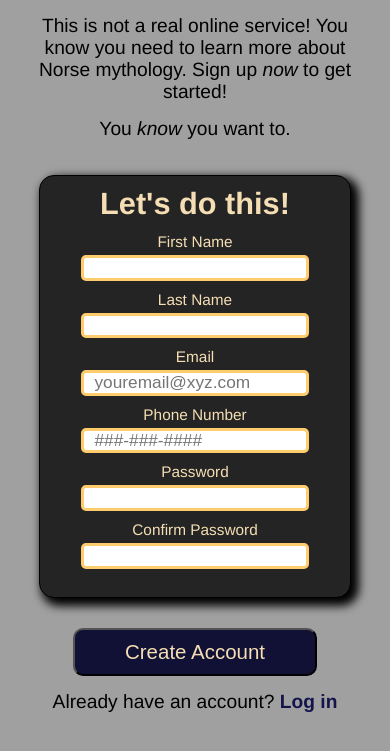
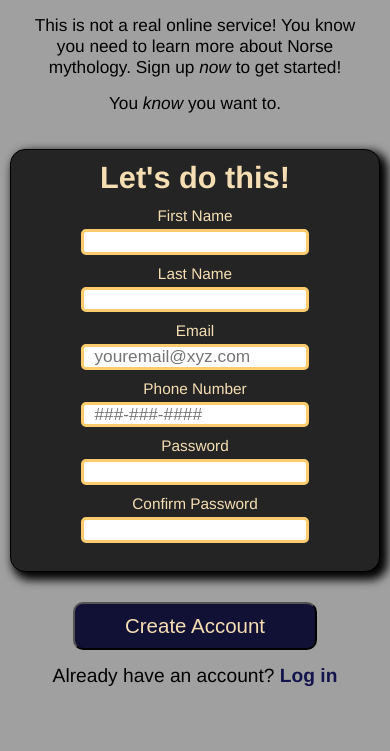
Before and after one commit to jessewwarner/sign-up-form, a plain HTML site: page index.html in a window 390 px wide. Shown: the part 105-856 px from the top of the page. Drawn offline with Linux system fonts and the light colour scheme.

Commit message:
adjust styles

```diff
--- a/css/style.css
+++ b/css/style.css
@@ -87,7 +87,7 @@ label {
 #sign-up-form {
     flex-direction: column;
     justify-content: center;
-    height: 35%;
+    height: 33%;
     width: 95%;
     background-color: rgb(36, 36, 36);
     font-size: 1.2rem;
@@ -170,11 +170,16 @@ a {
 }
 
 @media (max-width: 920px){
+    .top {
+        padding: 20px;
+        font-size: 1.5rem;
+    }
+
     #sign-up-form {
         flex-direction: column;
         align-items: center;
         width: 95%;
-        height: 100%;
+        height: 70%;
         padding: 10px;
     }
 
@@ -213,15 +218,7 @@ a {
 
     .top {
         padding: 20px;
-        font-size: 1.5rem;
-    }
-
-    #sign-up-form {
-        flex-direction: column;
-        align-items: center;
-        width: 80%;
-        height: 100%;
-        padding: 10px;
+        font-size: 1.35rem;
     }
 
     .bottom {
```
